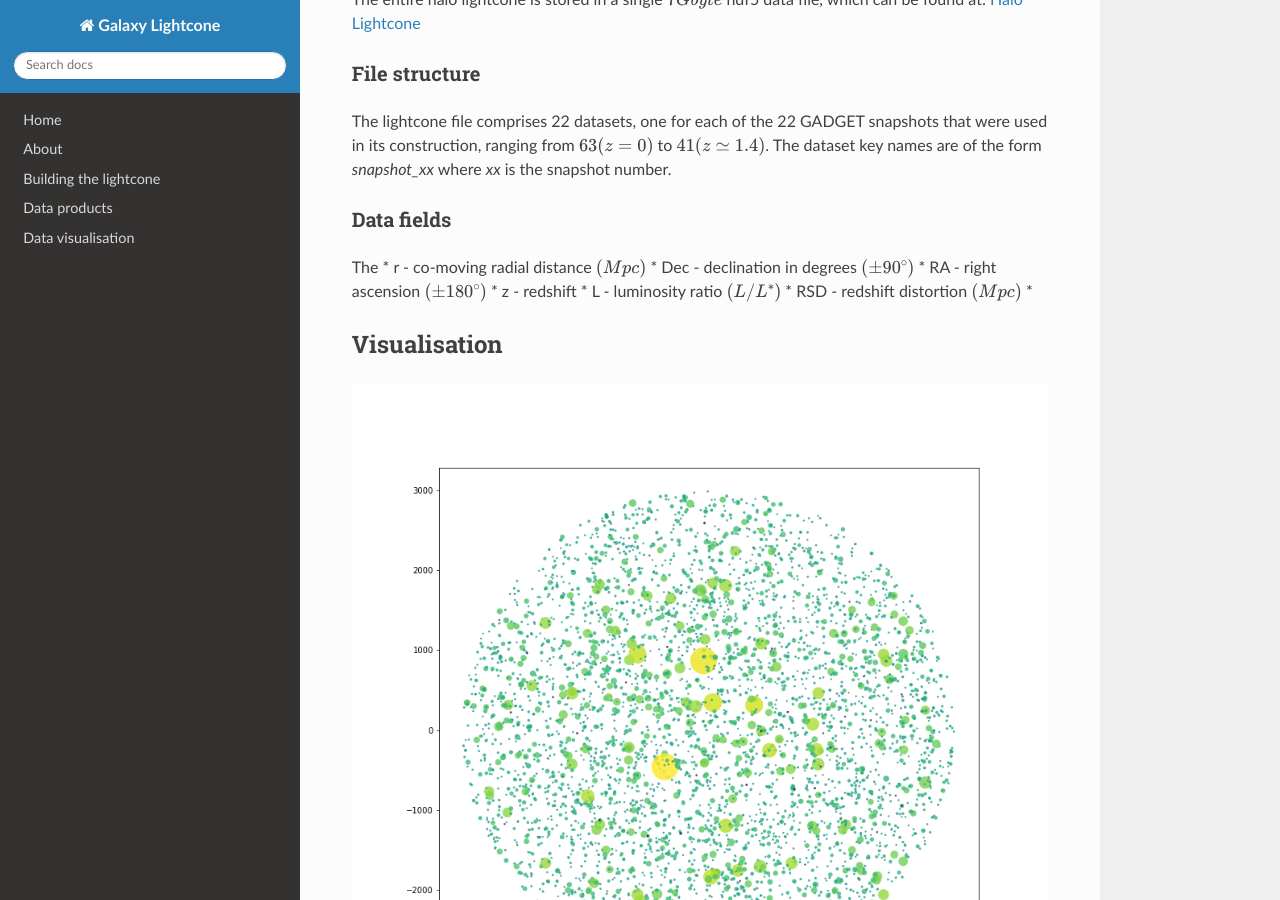
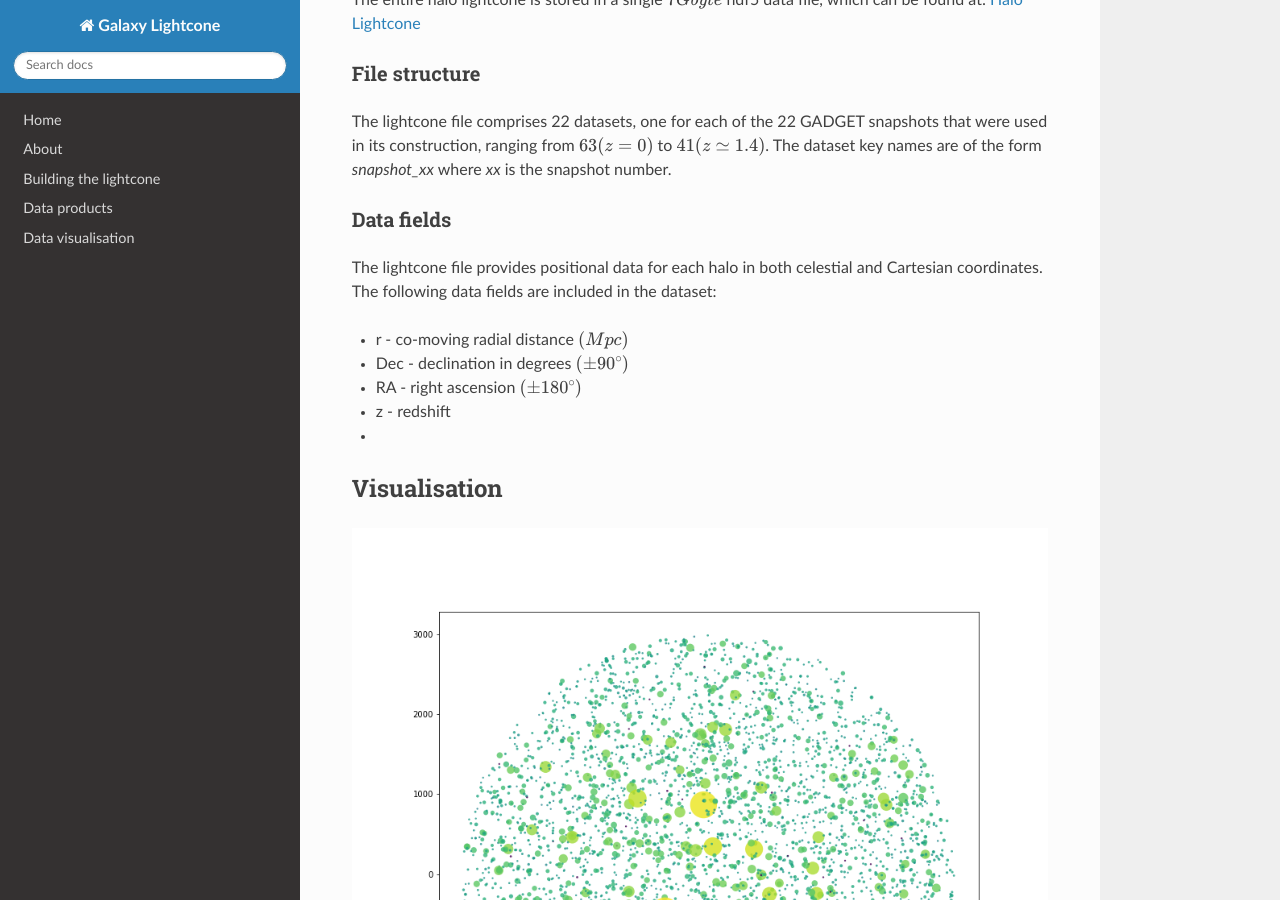
Before and after one commit to rajbooth/Lightcone, an MkDocs documentation site: the page built from docs/halo_lightcone.md, in a window 1280 px wide and 900 px high, scrolled down 582 px. Built offline with MkDocs 1.6.1, drawn with Linux system fonts in a browser that asks for light colours; nearby versions of some CDN libraries; formulas are drawn with MathJax 3.

Commit message:
docs/halo_lightcone.md updated from https://stackedit.io/

```diff
--- a/docs/halo_lightcone.md
+++ b/docs/halo_lightcone.md
@@ -18,17 +18,17 @@ The entire halo lightcone is stored in a single $7 Gbyte$ hdf5 data file, which
 The lightcone file comprises 22 datasets, one for each of the 22 GADGET snapshots that were used in its construction, ranging from $63 (z=0)$ to $41 (z\simeq 1.4)$. The dataset key names are of the form *snapshot_xx*  where *xx* is the snapshot number.
 
 ### Data fields
-The
+The lightcone file provides positional data for each halo in both celestial and Cartesian coordinates.  The following data fields are included in the dataset:
+
 * r - co-moving radial distance $(Mpc)$
 * Dec - declination in degrees $(\pm 90^\circ)$
 * RA - right ascension  $(\pm 180^\circ)$
 * z - redshift
-* L - luminosity ratio $(L/L^*)$
-* RSD - redshift distortion $(Mpc)$
+
 *
 ## Visualisation
 ![enter image description here](https://raw.githubusercontent.com/rajbooth/Lightcone/master/images/Halo_lightcone.png)
 
 <!--stackedit_data:
-eyJoaXN0b3J5IjpbNjAwMDE3Mzk4LDE5Mjg2NTMyMzJdfQ==
+eyJoaXN0b3J5IjpbLTc3NjA5NTQyMiwxOTI4NjUzMjMyXX0=
 -->
```
